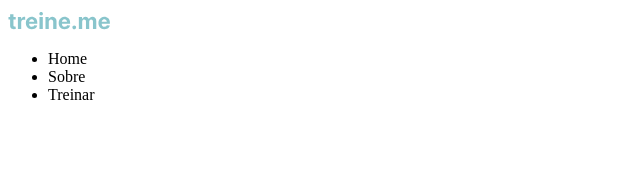
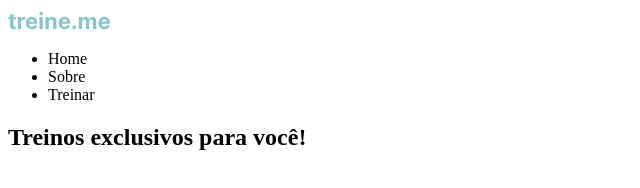
Before and after one commit to isabellamiirandam/treine-me, a plain HTML site: page index.html in a window 1280 px wide. Shown: the whole page, without its empty margins (0-640 px from the left). Drawn offline with Linux system fonts and the light colour scheme.

Commit message:
criando section c/ subtítulo

```diff
--- a/index.html
+++ b/index.html
@@ -8,7 +8,6 @@
   <body>
     <header>
       <img src="images/logo.svg" alt="treine-me" />
-    </header>
 
       <nav>
         <ul>
@@ -17,5 +16,12 @@
           <li>Treinar</li>
         </ul>
       </nav>
+    </header>
+
+    <main>
+      <section class="text">
+        <h1>Treinos exclusivos para você!</h1>
+      </section>
+    </main>
   </body>
 </html>
```
Lines whose indentation alone changed are shown as unchanged.
